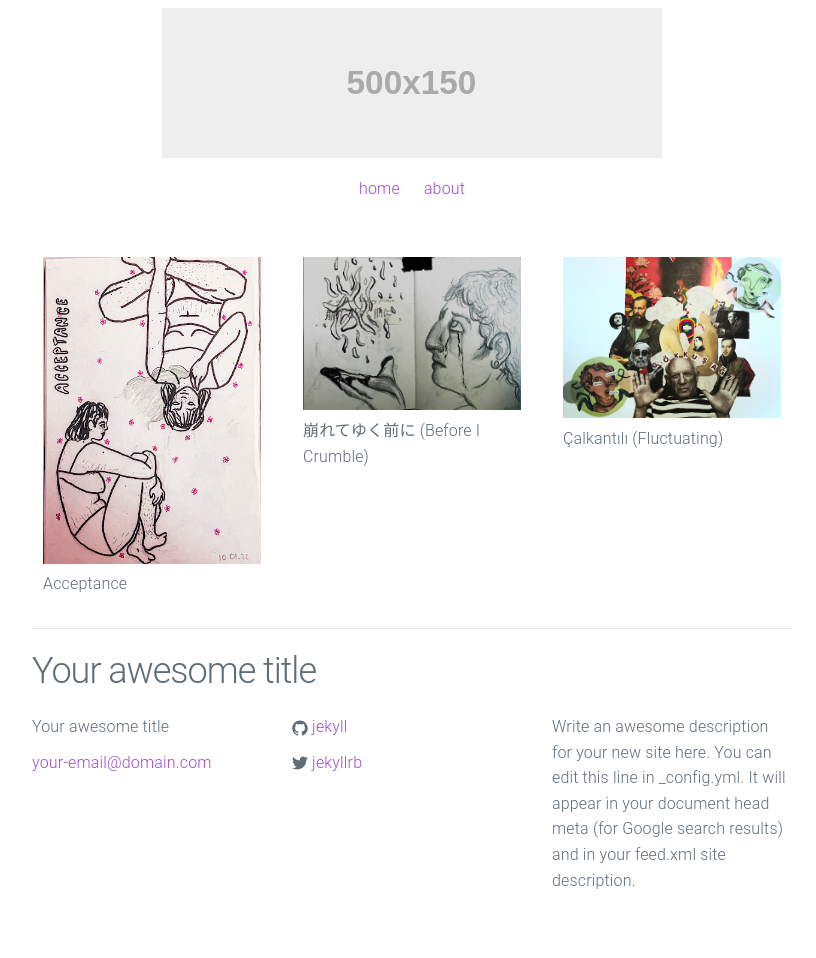
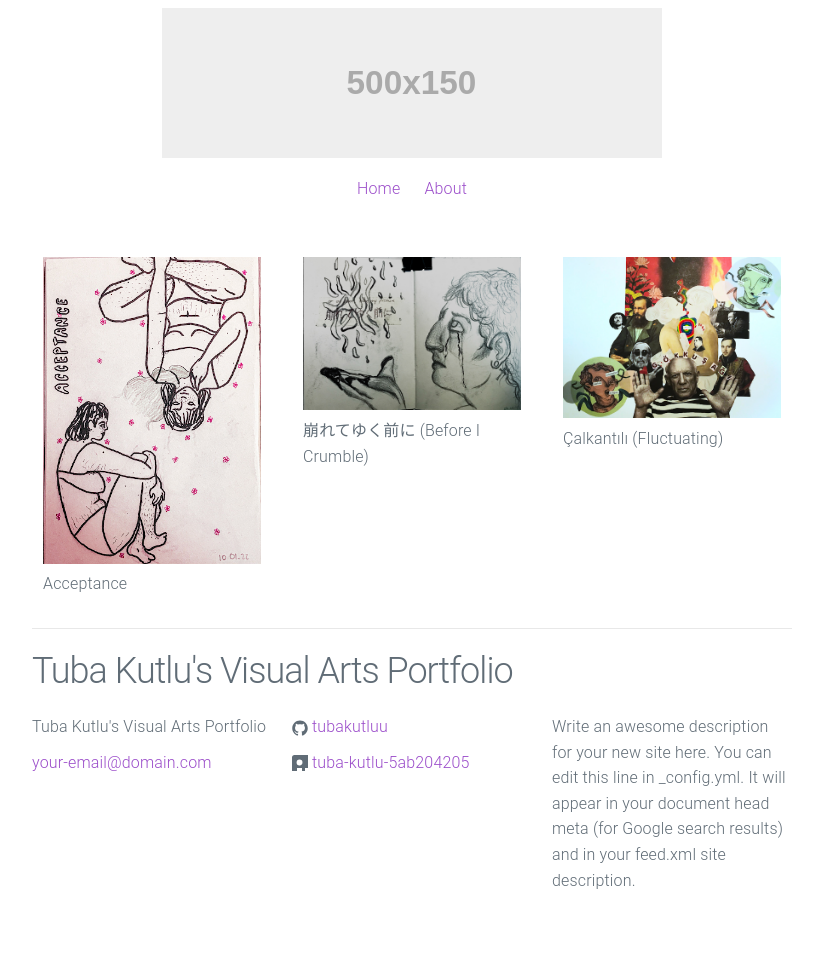
Before and after one commit to tubakutluu/tubs.portfolio, a Jekyll site: the page built from index.html, in a window 1280 px wide. Shown: the whole page, without its empty margins (228-1044 px from the left). Built offline with Jekyll 4.4.1, drawn with Linux system fonts in a browser that asks for light colours.

Commit message:
Improvements

```diff
--- a/_config.yml
+++ b/_config.yml
@@ -1,12 +1,13 @@
 # Site settings
-title: Your awesome title
+title: Tuba Kutlu's Visual Arts Portfolio
 email: your-email@domain.com
 description: >
   Write an awesome description for your new site here. You can edit this
   line in _config.yml. It will appear in your document head meta (for
   Google search results) and in your feed.xml site description.
-twitter_username: jekyllrb
-github_username:  jekyll
+linkedin_username_full: tuba-kutlu-5ab204205
+linkedin_username_display: Tuba Kutlu
+github_username:  tubakutluu
 
 # Build settings
 markdown: kramdown
--- a/_includes/footer.html
+++ b/_includes/footer.html
@@ -25,17 +25,16 @@
         </li>
         {% endif %}
 
-        {% if site.twitter_username %}
+        {% if site.linkedin_username_full && site.linkedin_username_display %}
         <li>
-          <a href="https://twitter.com/{{ site.twitter_username }}">
-            <span class="icon  icon--twitter">
+          <a href="https://linkedin.com/{{ site.linkedin_username_full }}">
+            <span class="icon  icon--linkedin">
               <svg viewBox="0 0 16 16">
-                <path fill="#828282" d="M15.969,3.058c-0.586,0.26-1.217,0.436-1.878,0.515c0.675-0.405,1.194-1.045,1.438-1.809
-                c-0.632,0.375-1.332,0.647-2.076,0.793c-0.596-0.636-1.446-1.033-2.387-1.033c-1.806,0-3.27,1.464-3.27,3.27 c0,0.256,0.029,0.506,0.085,0.745C5.163,5.404,2.753,4.102,1.14,2.124C0.859,2.607,0.698,3.168,0.698,3.767 c0,1.134,0.577,2.135,1.455,2.722C1.616,6.472,1.112,6.325,0.671,6.08c0,0.014,0,0.027,0,0.041c0,1.584,1.127,2.906,2.623,3.206 C3.02,9.402,2.731,9.442,2.433,9.442c-0.211,0-0.416-0.021-0.615-0.059c0.416,1.299,1.624,2.245,3.055,2.271 c-1.119,0.877-2.529,1.4-4.061,1.4c-0.264,0-0.524-0.015-0.78-0.046c1.447,0.928,3.166,1.469,5.013,1.469 c6.015,0,9.304-4.983,9.304-9.304c0-0.142-0.003-0.283-0.009-0.423C14.976,4.29,15.531,3.714,15.969,3.058z"/>
+                <path fill="#828282" d="M34,2.5v29A2.5,2.5,0,0,1,31.5,34H2.5A2.5,2.5,0,0,1,0,31.5V2.5A2.5,2.5,0,0,1,2.5,0h29A2.5,2.5,0,0,1,34,2.5ZM10,13H5V29h5Zm.45-5.5A2.88,2.88,0,0,0,7.59,4.6H7.5a2.9,2.9,0,0,0,0,5.8h0a2.88,2.88,0,0,0,2.95-2.81ZM29,19.28c0-4.81-3.06-6.68-6.1-6.68a5.7,5.7,0,0,0-5.06,2.58H17.7V13H13V29h5V20.49a3.32,3.32,0,0,1,3-3.58h.19c1.59,0,2.77,1,2.77,3.52V29h5Z"/>
               </svg>
             </span>
 
-            <span class="username">{{ site.twitter_username }}</span>
+            <span class="username">{{ site.linkedin_username_full }}</span>
           </a>
         </li>
         {% endif %}
--- a/_includes/header.html
+++ b/_includes/header.html
@@ -3,8 +3,8 @@
 
   <nav class="navbar">
     <ul>
-      <li class="nav-item"><a href="{{ site.baseurl }}/">home</a></li>
-      <li class="nav-item"><a href="{{ site.baseurl }}/about/">about</a></li>
+      <li class="nav-item"><a href="{{ site.baseurl }}/">Home</a></li>
+      <li class="nav-item"><a href="{{ site.baseurl }}/about/">About</a></li>
     </ul>
   </nav>
 
```
